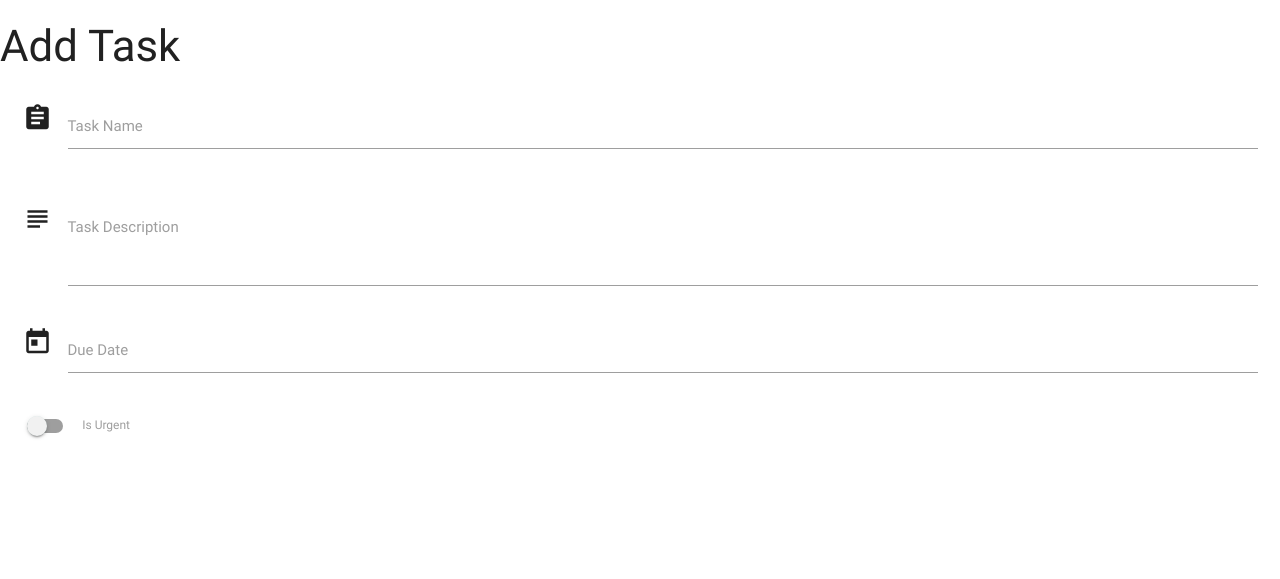
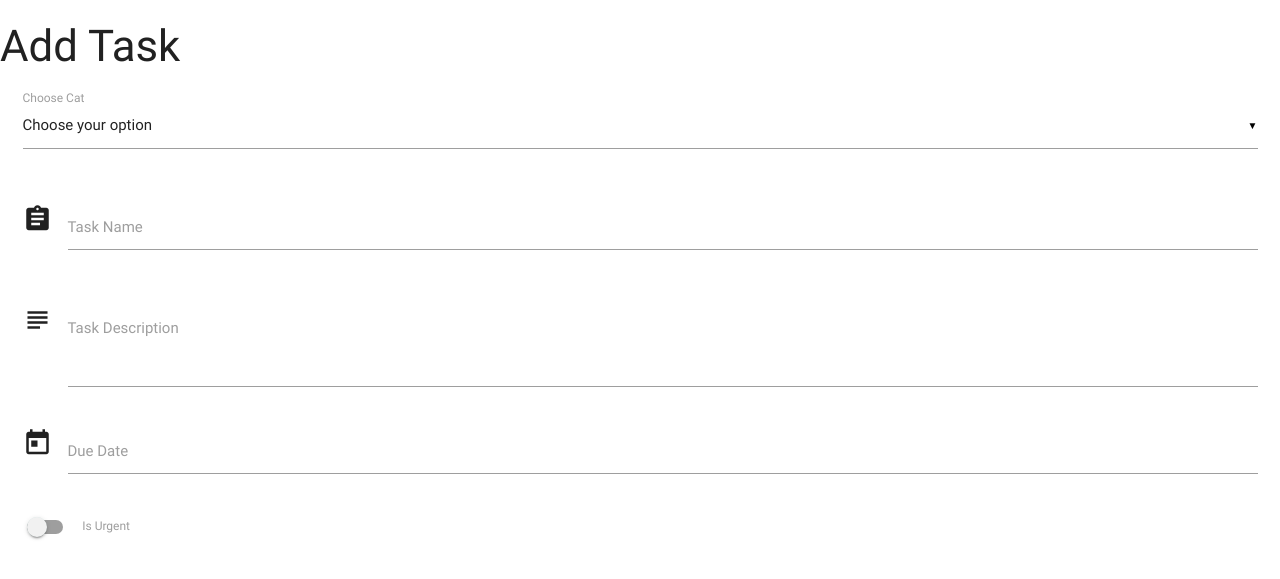
Before and after one commit to tenbonks/todo-manager, a Flask app: page /add_task in a window 1280 px wide. Shown: the top 579 px of the page. Run offline with Flask 2, Linux system fonts and the light colour scheme; some libraries are stand-ins or nearby versions.

Commit message:
Added select form component from materialize

```diff
--- a/templates/addtask.html
+++ b/templates/addtask.html
@@ -5,7 +5,19 @@
 <h3>Add Task</h3>
 
 <div class="row">
-    <form class="col s12">
+    <form  action="" method="POST" class="col s12">
+        <div class="row">
+            <div class="input-field col s12">
+                <select>
+                    <option value="" disabled selected>Choose your option</option>
+                    <option value="1">Option 1</option>
+                    <option value="2">Option 2</option>
+                    <option value="3">Option 3</option>
+                </select>
+                <label>Choose Cat</label>
+            </div>
+        </div>
+
         <div class="row">
             <div class="input-field col s12">
                 <i class="material-icons prefix">assignment</i>
```
